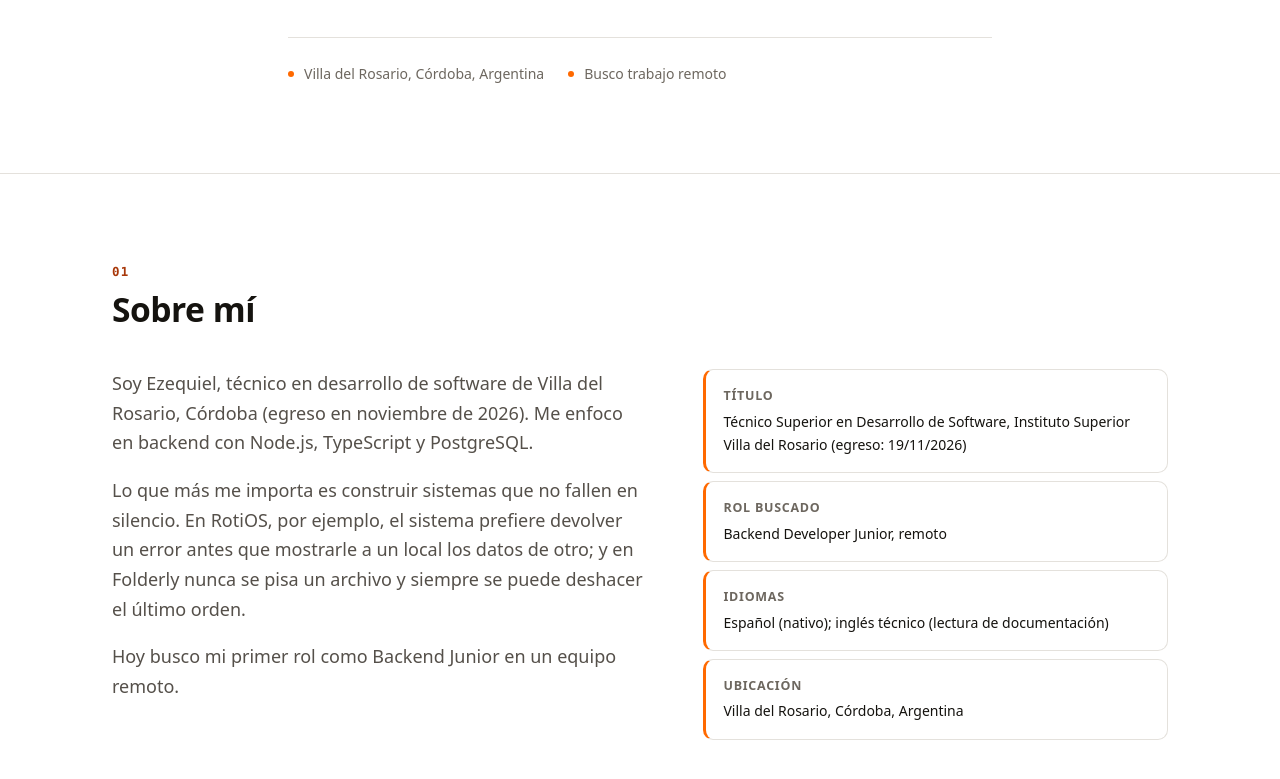
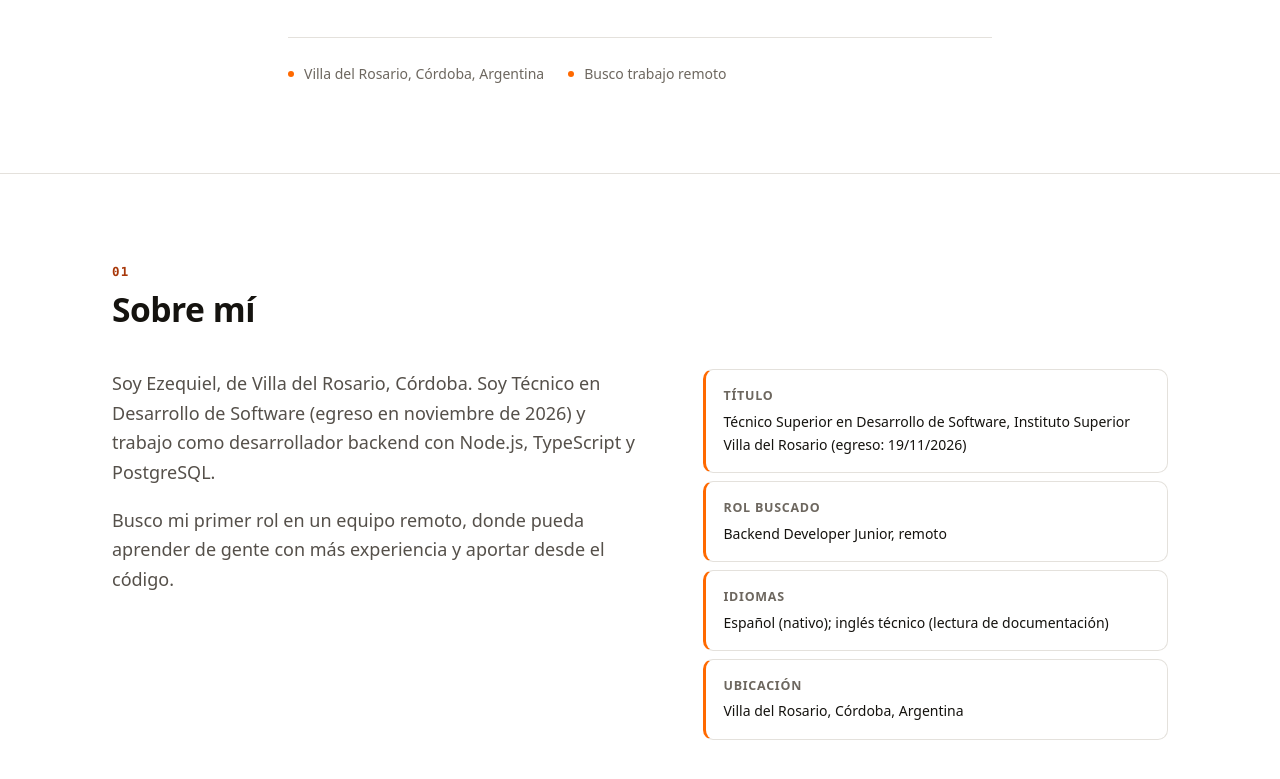
Before and after one commit to Ezeluque1/Ezeluque1.github.io, a plain HTML site: page index.html in a window 1280 px wide. Shown: the part 481-1260 px from the top of the page. Drawn offline with Linux system fonts and the light colour scheme.

Commit message:
Refactor: seccion Sobre mi

```diff
--- a/index.html
+++ b/index.html
@@ -118,16 +118,13 @@
         <div class="about reveal">
           <div class="about__text">
             <p>
-              Soy Ezequiel, técnico en desarrollo de software de Villa del Rosario, Córdoba
-              (egreso en noviembre de 2026). Me enfoco en backend con Node.js, TypeScript y PostgreSQL.
+              Soy Ezequiel, de Villa del Rosario, Córdoba. Soy Técnico en Desarrollo de Software
+              (egreso en noviembre de 2026) y trabajo como desarrollador backend con Node.js,
+              TypeScript y PostgreSQL.
             </p>
             <p>
-              Lo que más me importa es construir sistemas que no fallen en silencio. En RotiOS, por
-              ejemplo, el sistema prefiere devolver un error antes que mostrarle a un local los datos
-              de otro; y en Folderly nunca se pisa un archivo y siempre se puede deshacer el último orden.
-            </p>
-            <p>
-              Hoy busco mi primer rol como Backend Junior en un equipo remoto.
+              Busco mi primer rol en un equipo remoto, donde pueda aprender de gente con más
+              experiencia y aportar desde el código.
             </p>
           </div>
 
```
